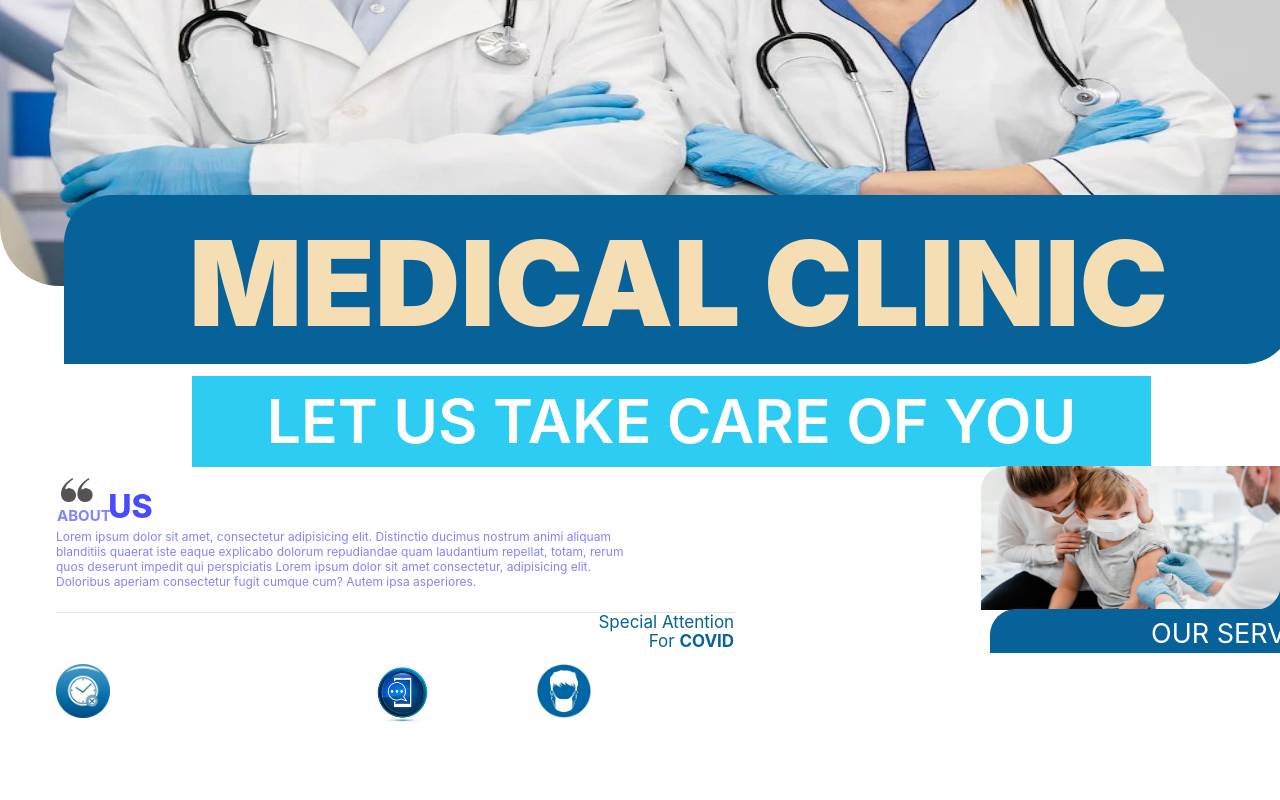
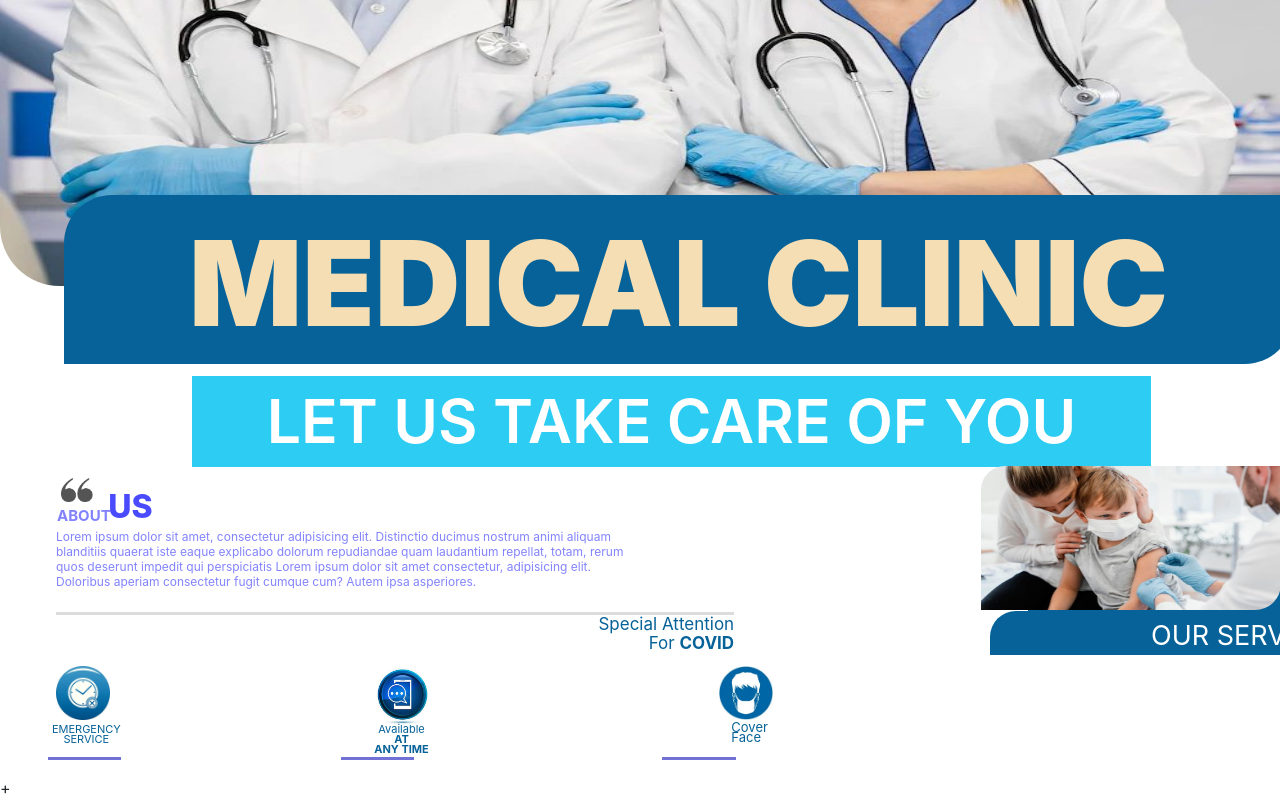
Before and after one commit to Bharatpatel6978/Lyout-1, a plain HTML site: page index.html in a window 1280 px wide. Shown: the part 314-1114 px from the top of the page. Before the commit the page ends 1038 px from the top, so only its background shows below. Drawn offline with Linux system fonts and the light colour scheme.

Commit message:
3 icon and text completed

```diff
--- a/index.css
+++ b/index.css
@@ -147,4 +147,5 @@
 #l1img3
 {
     height: 54px;
+    margin-left: 182px;
 }
--- a/index.html
+++ b/index.html
@@ -58,7 +58,7 @@
                     <p id="para">Lorem ipsum dolor sit amet, consectetur adipisicing elit. Distinctio ducimus nostrum animi aliquam blanditiis quaerat iste eaque explicabo dolorum repudiandae quam laudantium repellat, totam, rerum quos deserunt impedit qui perspiciatis Lorem ipsum dolor sit amet consectetur, adipisicing elit. Doloribus aperiam consectetur fugit cumque cum? Autem ipsa asperiores.</p>
                 </div>
                 <div class="col-sm-7">
-                    <hr style="margin-left: 56px;margin-top: 7px;">
+                    <hr style="border-color:#80808047;border-width: 3px;margin-left: 56px;margin-top: 7px;">
                 </div>
                 <div class="col-sm-4">
                     <img src="l1img2.jpg" alt="image not found" id="l1img2">
@@ -82,7 +82,18 @@
                 <div class="col-sm-4"><img src="logo2.jpg" alt="image not found" id="logo2"></div>
                 <div class="col-sm-4"><img src="l1img3.jpg" alt="image not found" id="l1img3"></div>
             </div>
+            <div class="row" style="width: 722px;margin-top: 13px;margin-left: 41px;">
+                <div class="col-sm-4" style="color: #066298;font-size: 11px;line-height: 10px;margin-top: -15px;text-align: center;margin-left: -75px;"><p> EMERGENCY <br> SERVICE</p></div>
+                <div class="col-sm-4" style="color: #066298;font-size: 11px;line-height: 10px;margin-top: -15px;padding-left: 164px;text-align: center;"><p> Available <strong>AT <br> ANY TIME</strong></p></div>
+                <div class="col-sm-4" style="color: #066298;font-size: 13px;line-height: 10px;margin-top: -17px;padding-left: 284px"><p> Cover <br> Face</p></div>
+            </div>
+            <div class="row">
+                <div class="col-sm-4"><hr style="margin-top: -13px;width: 18%;border-width: 3px;border-color: rgb(73 73 203 / 78%);margin-left: 48px;"></div>
+                <div class="col-sm-4"><hr style="margin-top: -13px;width: 18%;border-width: 3px;border-color: rgb(73 73 203 / 78%);margin-left: -96px;"></div>
+                <div class="col-sm-4"><hr style="margin-top: -13px;width: 18%;border-width: 3px;border-color: rgb(73 73 203 / 78%);margin-left: -211px;"></div>
+
+            </div>
         </section>
     </main>
 </body>
-</html>
+</html>+
```
